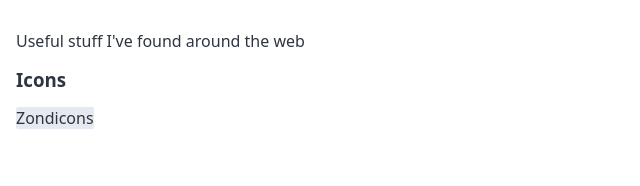
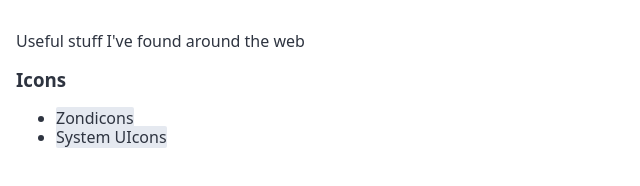
Before and after one commit to eugiellimpin/website, an Eleventy site: page resources.md in a window 1280 px wide. Shown: the whole page, without its empty margins (0-640 px from the left). Built offline with nearby package versions, Linux system fonts and the light colour scheme; Eleventy itself is replaced by a stand-in of ours; files that its build step writes are made by us from their sources.

Commit message:
Add system uicons

```diff
--- a/resources.md
+++ b/resources.md
@@ -6,4 +6,5 @@ Useful stuff I've found around the web
 
 ### Icons
 
-[Zondicons](https://www.zondicons.com/)
+- [Zondicons](https://www.zondicons.com/)
+- [System UIcons](https://systemuicons.com/)
```
